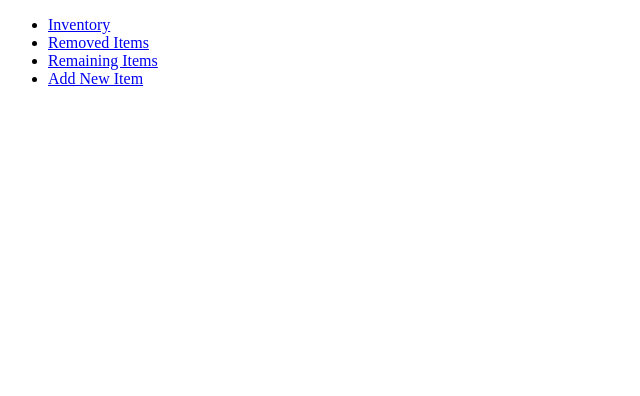
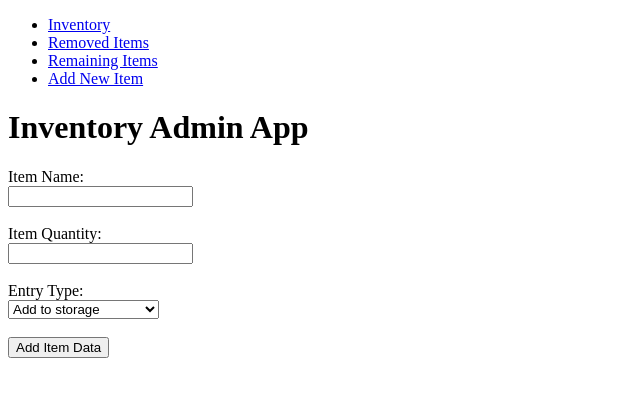
Before and after one commit to 7vTr0x7/Redux, a React (Vite) app in the folder RX2_HW3/: page / in a window 1280 px wide. Shown: the top 396 px of the page, without its empty margins (0-640 px from the left). Built offline with nearby package versions, Linux system fonts and the light colour scheme.

Commit message:
RX2_HW3 - InventoryForm

```diff
--- a/RX2_HW3/src/pages/InventoryForm.jsx
+++ b/RX2_HW3/src/pages/InventoryForm.jsx
@@ -1,7 +1,46 @@
-import React from "react";
+import React, { useState } from "react";
 
 const InventoryForm = () => {
-  return <div></div>;
+  const [itemName, setItemName] = useState("");
+  const [quantity, setQuantity] = useState("");
+  const [entryType, setEntryType] = useState("Add to storage");
+
+  return (
+    <div>
+      <h1>Inventory Admin App</h1>
+      <form>
+        <label htmlFor="itemName">Item Name: </label>
+        <br />
+        <input
+          type="text"
+          id="itemName"
+          value={itemName}
+          onChange={(e) => setItemName(e.target.value)}
+        />
+        <br />
+        <br />
+        <label htmlFor="quantity">Item Quantity: </label>
+        <br />
+        <input
+          type="text"
+          id="quantity"
+          value={quantity}
+          onChange={(e) => setQuantity(e.target.value)}
+        />
+        <br />
+        <br />
+        <label htmlFor="entryType">Entry Type: </label>
+        <br />
+        <select id="entryType" onChange={(e) => setEntryType(e.target.value)}>
+          <option value="Add">Add to storage</option>
+          <option value="Remove">Remove from storage</option>
+        </select>
+        <br />
+        <br />
+        <button>Add Item Data</button>
+      </form>
+    </div>
+  );
 };
 
 export default InventoryForm;
```
